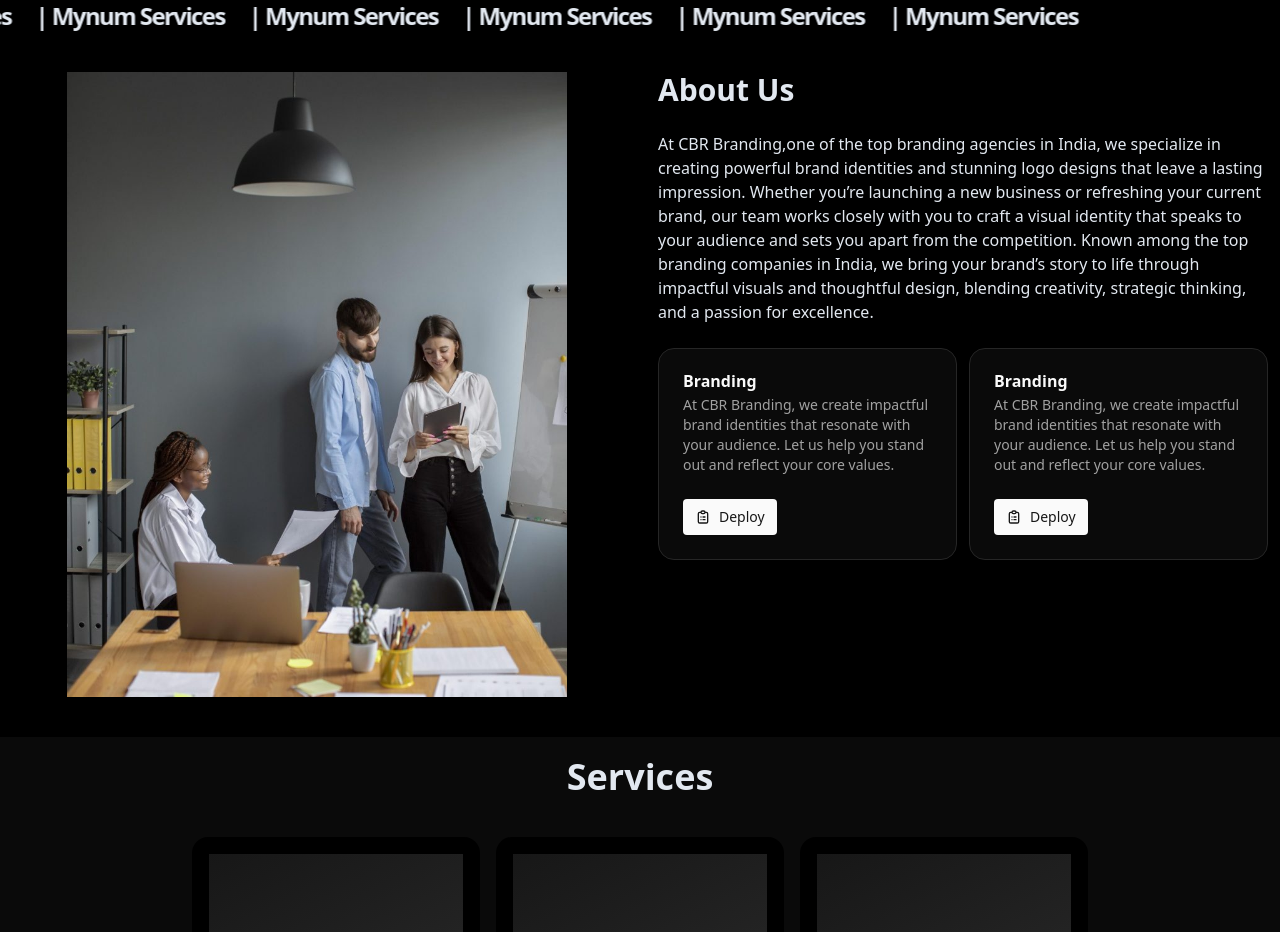
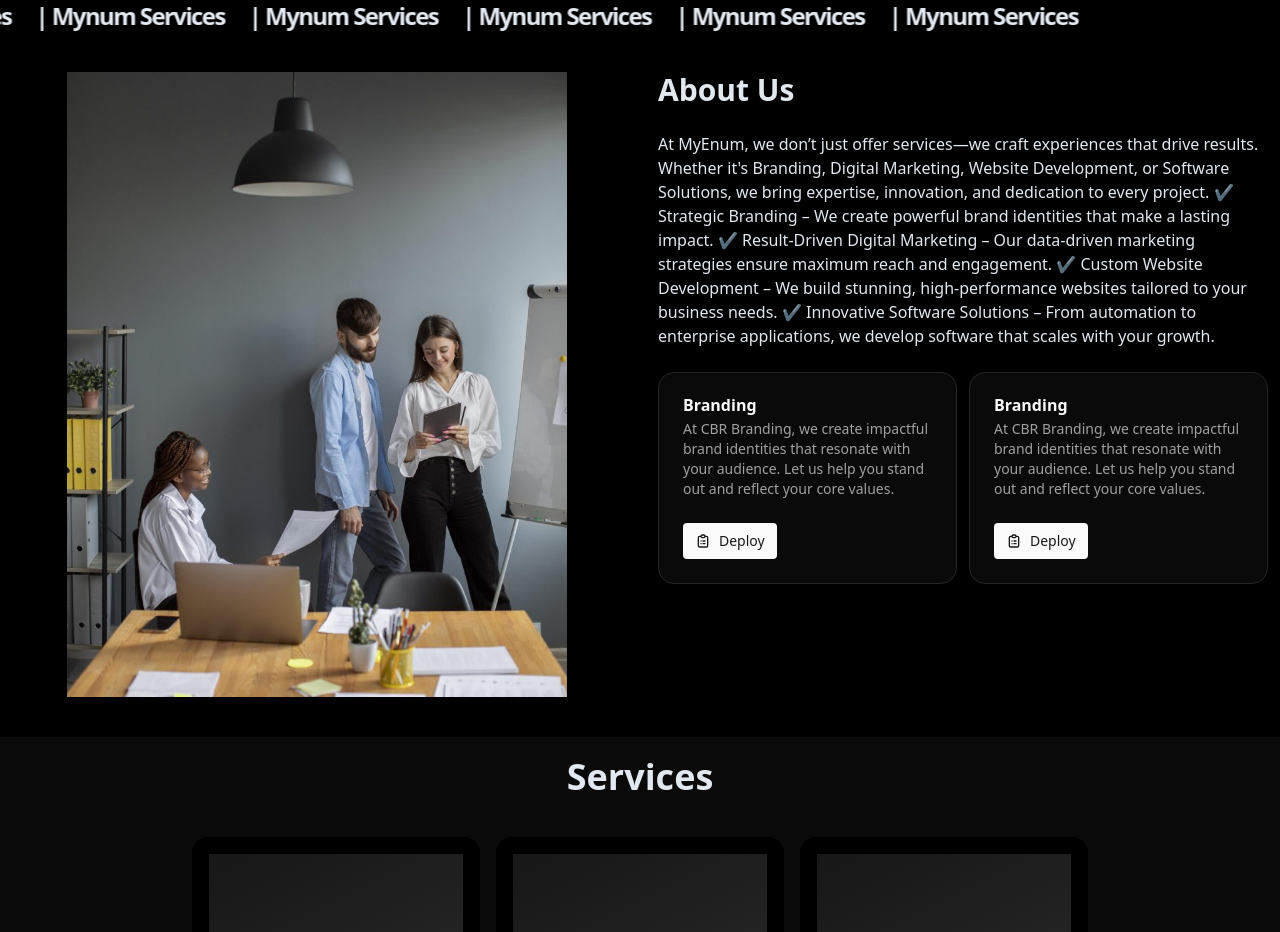
Before and after one commit to Najas06/Mynum-website, a Next.js app: page / in a window 1280 px wide. Shown: the part 840-1772 px from the top of the page. Built offline with nearby package versions, Linux system fonts and the light colour scheme.

Commit message:
Update AboutUs.tsx

```diff
--- a/components/Home/AboutUs.tsx
+++ b/components/Home/AboutUs.tsx
@@ -29,15 +29,11 @@ const AboutUs = () => {
         <div className="w-1/2 flex flex-col gap-y-6 px-3 max-lg:w-full">
           <h1 className="text-3xl font-semibold ">About Us</h1>
           <p className="text-balance">
-            At CBR Branding,one of the top branding agencies in India, we
-            specialize in creating powerful brand identities and stunning logo
-            designs that leave a lasting impression. Whether you’re launching a
-            new business or refreshing your current brand, our team works
-            closely with you to craft a visual identity that speaks to your
-            audience and sets you apart from the competition. Known among the
-            top branding companies in India, we bring your brand’s story to life
-            through impactful visuals and thoughtful design, blending
-            creativity, strategic thinking, and a passion for excellence.
+            At MyEnum, we don’t just offer services—we craft experiences that drive results. Whether it's Branding, Digital Marketing, Website Development, or Software Solutions, we bring expertise, innovation, and dedication to every project.
+            ✔ Strategic Branding – We create powerful brand identities that make a lasting impact.
+            ✔ Result-Driven Digital Marketing – Our data-driven marketing strategies ensure maximum reach and engagement.
+            ✔ Custom Website Development – We build stunning, high-performance websites tailored to your business needs.
+            ✔ Innovative Software Solutions – From automation to enterprise applications, we develop software that scales with your growth.
           </p>
 
           <div className="flex gap-3 max-sm:flex-col">
```
